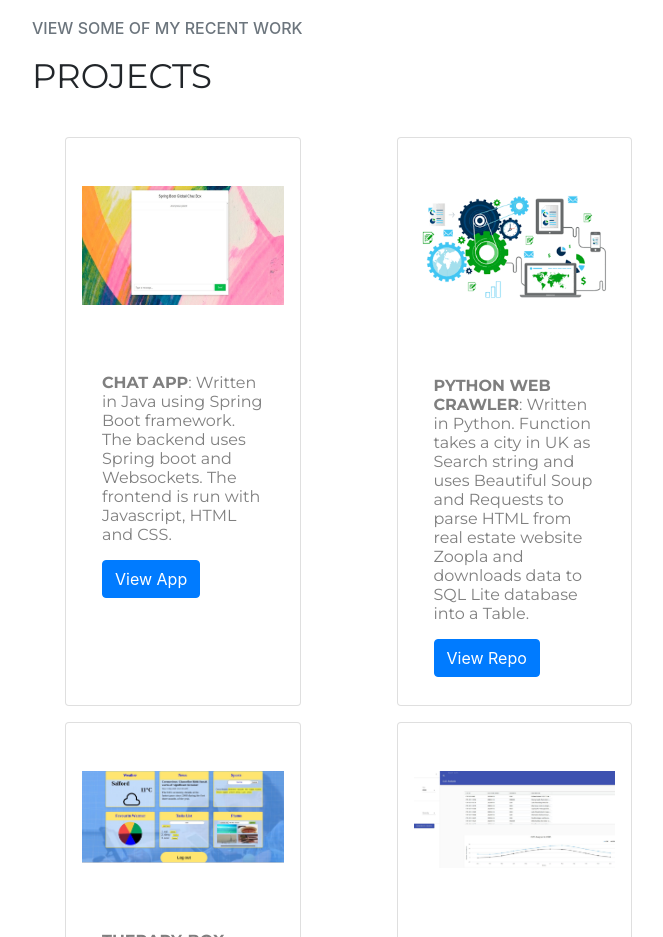
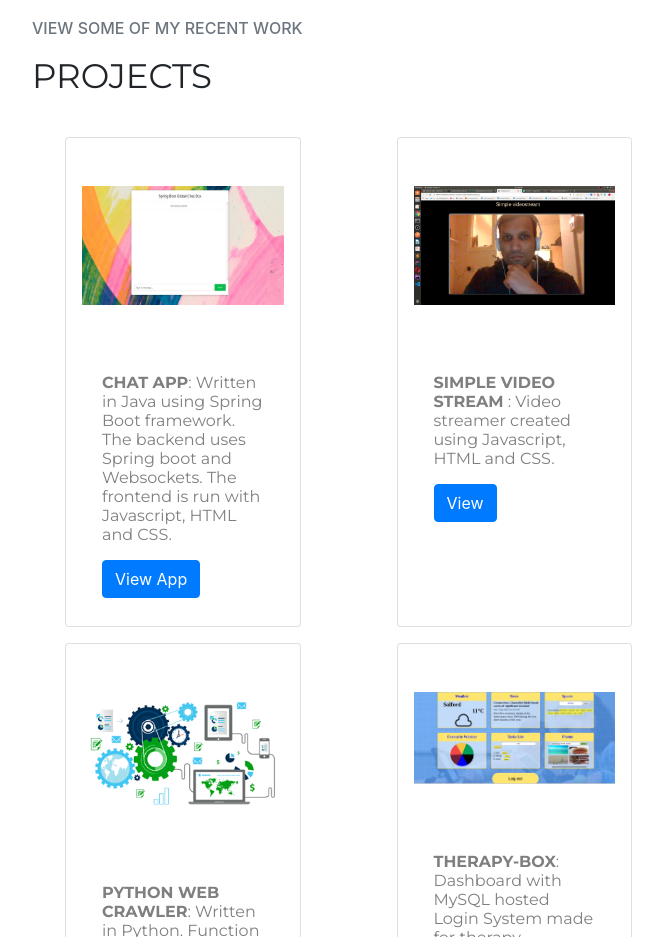
Before and after one commit to shenoy/port-folio, a plain HTML site: page index.html in a window 1280 px wide. Shown: the part 3050-3987 px from the top of the page, without its empty margins (312-975 px from the left). Drawn offline with nearby package versions, Linux system fonts and the light colour scheme.

Commit message:
added videostream

```diff
--- a/index.html
+++ b/index.html
@@ -137,7 +137,7 @@
                   applications with backend services, including
                   web and mobile applications using React and Node.js
             . All the apps have been deployed to Heroku or Netlify and can be viewed from this site.
-                    Born and raised in India, I have lived in
+                    Born and raised in India, I have worked in
                    the UK since 2009 and also lived in Singapore for 5 years for my studies.
                 </p>
                 <a class="btn btn-dark text-uu mr-3" href="https://github.com/shenoy/port-folio/blob/master/assets/CV.pdf">View CV</a>
@@ -315,6 +315,20 @@
                   </p>
                   <a href="https://springbootwebsocket.herokuapp.com/" class="btn btn-primary">View App</a>
 
+
+                </div>
+              </div>
+            </div>
+
+            <div class="col-sm-3 pb-2 card px-3 mx-5 my-2">
+              <div class="hover">
+
+                <img src="./assets/work/port16.jpeg" alt="" class="img-fluid  my-5">
+                <div class="card-body">
+                  <p class="card-text text-black-50 font-mont font-size-16">
+                    <b> SIMPLE VIDEO STREAM</b> : Video streamer created using Javascript, HTML and CSS.
+                  </p>
+                  <a href="https://simplevideostream.netlify.app/" class="btn btn-primary">View</a>
 
                 </div>
               </div>
```
Also changed, not shown: assets/work/port16.jpeg (added).
